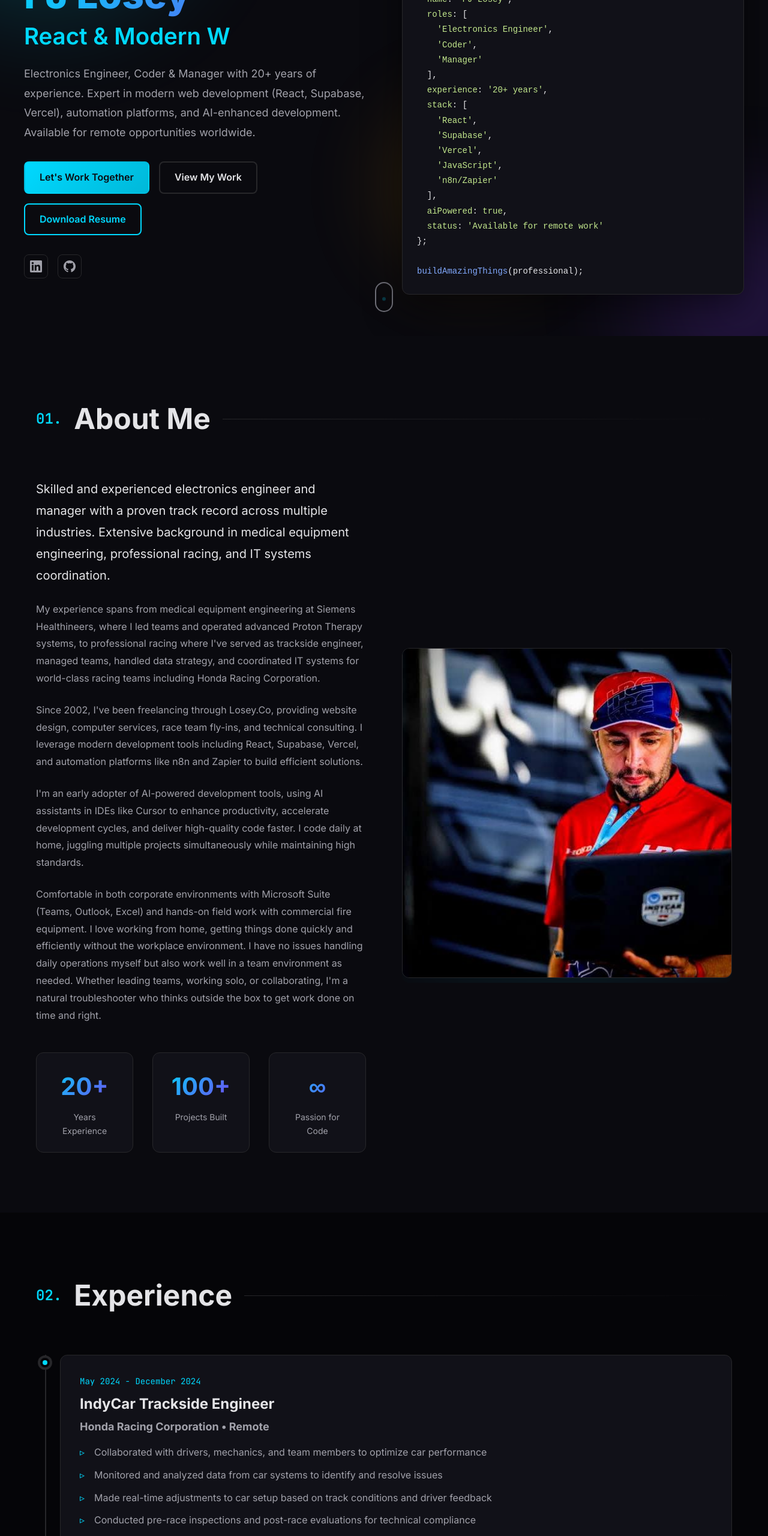
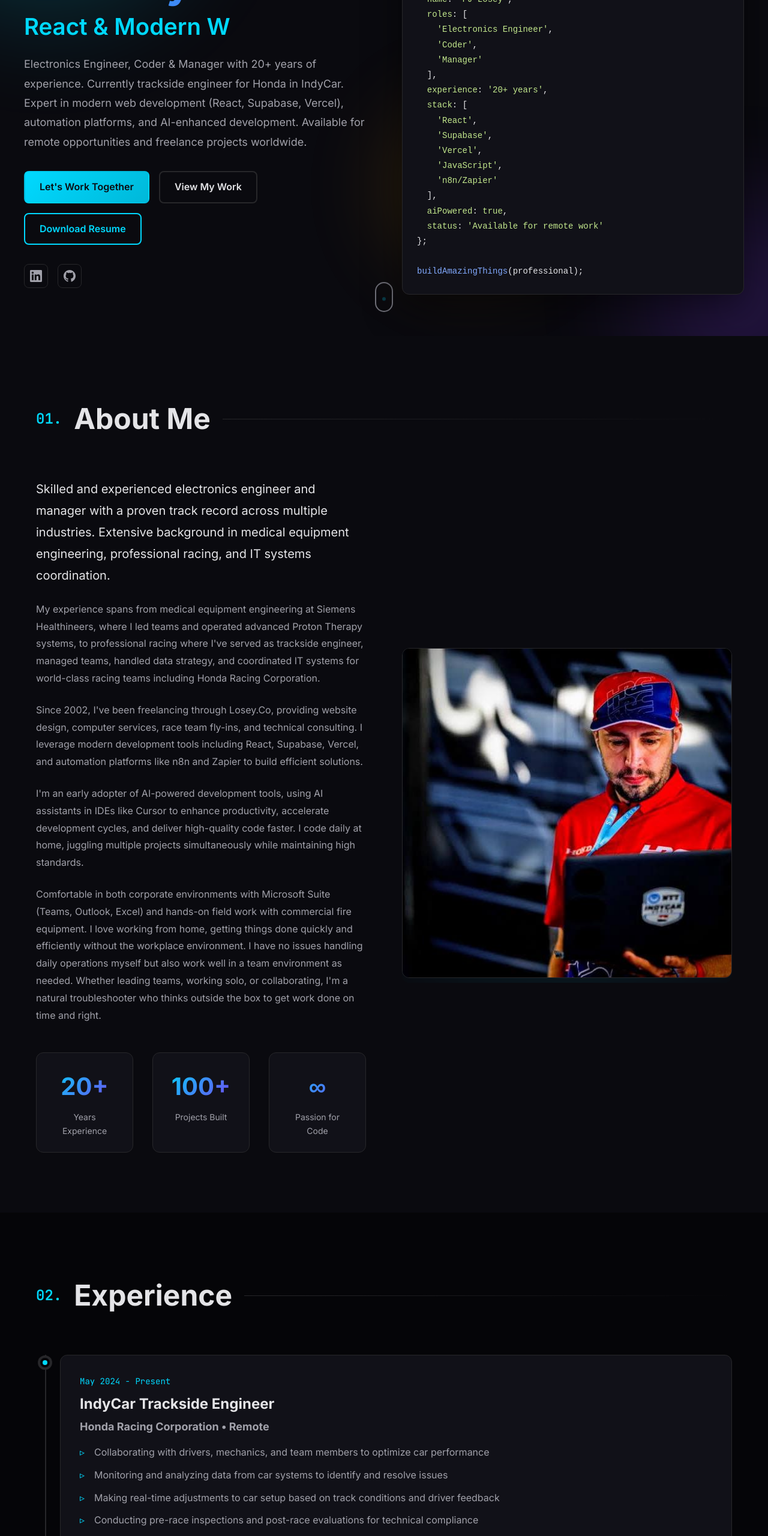
Before and after one commit to loseyco/resume, a website: page index.html in a window 1280 px wide. Shown: the part 240-2800 px from the top of the page at 60% size. Drawn offline with Linux system fonts and the light colour scheme.

Commit message:
Update Honda Racing dates to Present - still currently employed

```diff
--- a/index.html
+++ b/index.html
@@ -67,8 +67,9 @@
                 </h1>
                 <p class="hero-description">
                     Electronics Engineer, Coder & Manager with 20+ years of experience.
-                    Expert in modern web development (React, Supabase, Vercel), automation platforms, and
-                    AI-enhanced development. Available for remote opportunities worldwide.
+                    Currently trackside engineer for Honda in IndyCar. Expert in modern web development
+                    (React, Supabase, Vercel), automation platforms, and AI-enhanced development. Available
+                    for remote opportunities and freelance projects worldwide.
                 </p>
                 <div class="hero-cta">
                     <a href="#contact" class="btn btn-primary">Let's Work Together</a>
@@ -203,16 +204,16 @@
                 <div class="timeline-item">
                     <div class="timeline-marker"></div>
                     <div class="timeline-content">
-                        <div class="timeline-date">May 2024 - December 2024</div>
+                        <div class="timeline-date">May 2024 - Present</div>
                         <h3 class="timeline-title">IndyCar Trackside Engineer</h3>
                         <h4 class="timeline-company">Honda Racing Corporation • Remote</h4>
                         <ul class="timeline-list">
-                            <li>Collaborated with drivers, mechanics, and team members to optimize car performance</li>
-                            <li>Monitored and analyzed data from car systems to identify and resolve issues</li>
-                            <li>Made real-time adjustments to car setup based on track conditions and driver feedback</li>
-                            <li>Conducted pre-race inspections and post-race evaluations for technical compliance</li>
-                            <li>Provided technical support and troubleshooting during race weekends</li>
-                            <li>Worked with Honda's engineering team to implement new technologies</li>
+                            <li>Collaborating with drivers, mechanics, and team members to optimize car performance</li>
+                            <li>Monitoring and analyzing data from car systems to identify and resolve issues</li>
+                            <li>Making real-time adjustments to car setup based on track conditions and driver feedback</li>
+                            <li>Conducting pre-race inspections and post-race evaluations for technical compliance</li>
+                            <li>Providing technical support and troubleshooting during race weekends</li>
+                            <li>Working with Honda's engineering team to implement new technologies</li>
                         </ul>
                         <div class="timeline-tags">
                             <span class="tag">Indy 500 Winner</span>
```
Also changed, not shown: RESUME.md (+3 -3 lines).
